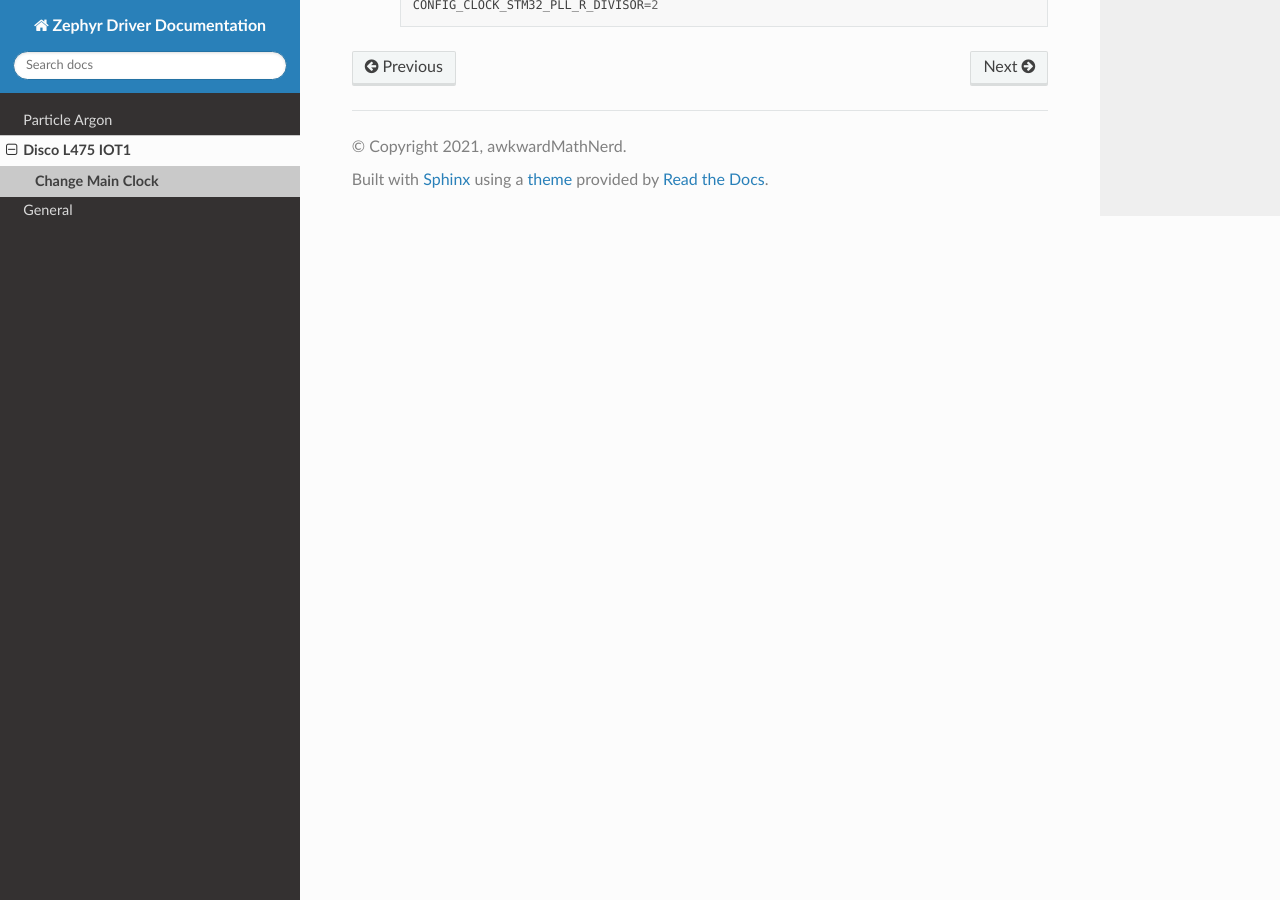
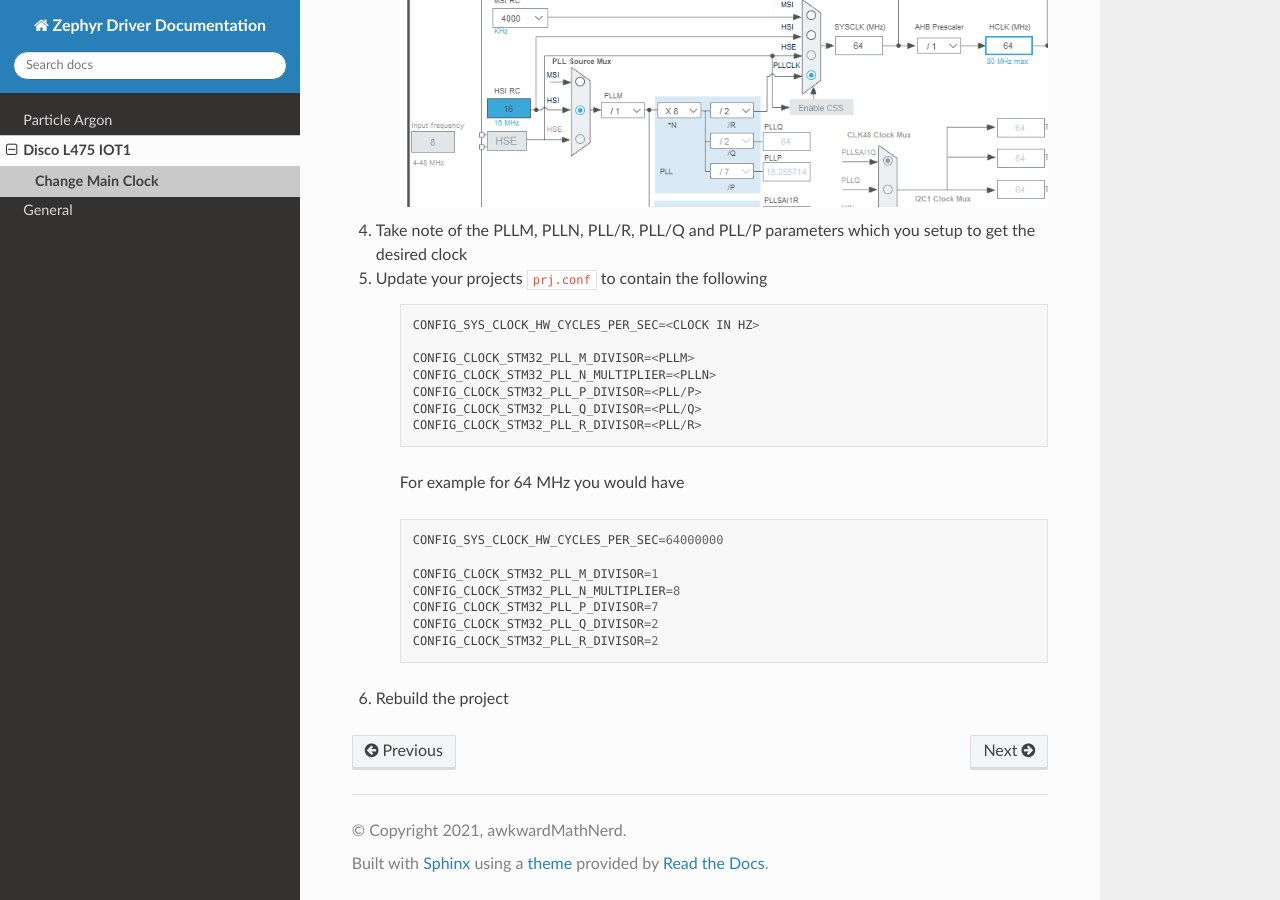
Before and after one commit to awkwardMathNerd/awkwardMathNerd.github.io, a Sphinx documentation site: the page built from docs/disco_l475_iot1/change_main_clock.rst, in a window 1280 px wide and 900 px high, scrolled down 1028 px. Built offline with Sphinx 7.4.7 and the Read the Docs theme 2.0.0, drawn with Linux system fonts in a browser that asks for light colours.

Commit message:
Hopefully fixed images

```diff
--- a/docs/disco_l475_iot1/change_main_clock.rst
+++ b/docs/disco_l475_iot1/change_main_clock.rst
@@ -19,12 +19,12 @@ Process
 #. Open STM32CubeMX and create a new project for the STM32L475VG
 #. Click into the ``Clock Configuration`` tab, it should look as follows
 
-    .. image:: /_static/disco_l475_iot1/change_freq_1.png
+    .. image:: //_static/disco_l475_iot1/change_freq_1.png
         :width: 100%
 
 #. Change the parameters until you have your desired frequency (using HSI through PLL), for example to get a 64 MHz clock you would have the following Configuration
 
-    .. image:: /_static/disco_l475_iot1/change_freq_2.png
+    .. image:: //_static/disco_l475_iot1/change_freq_2.png
         :width: 100%
 
 #. Take note of the PLLM, PLLN, PLL/R, PLL/Q and PLL/P parameters which you setup to get the desired clock
@@ -51,3 +51,4 @@ Process
         CONFIG_CLOCK_STM32_PLL_P_DIVISOR=7
         CONFIG_CLOCK_STM32_PLL_Q_DIVISOR=2
         CONFIG_CLOCK_STM32_PLL_R_DIVISOR=2
+#. Rebuild the project
```
